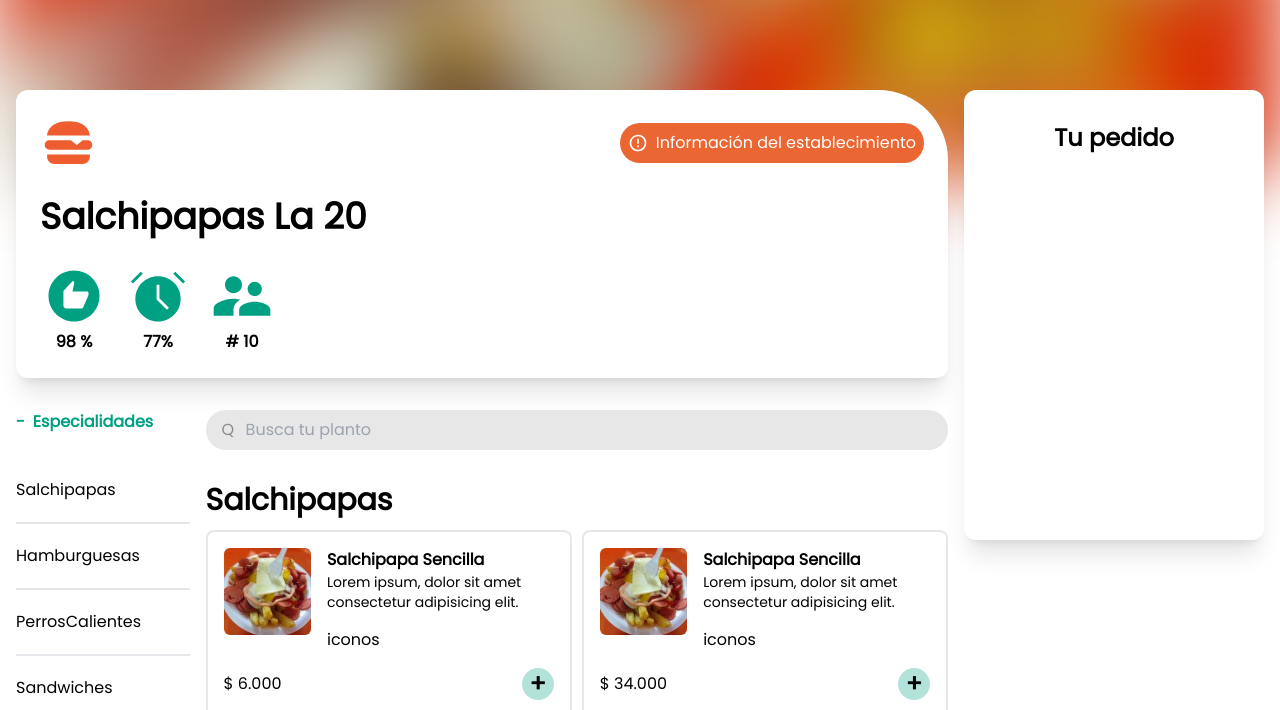
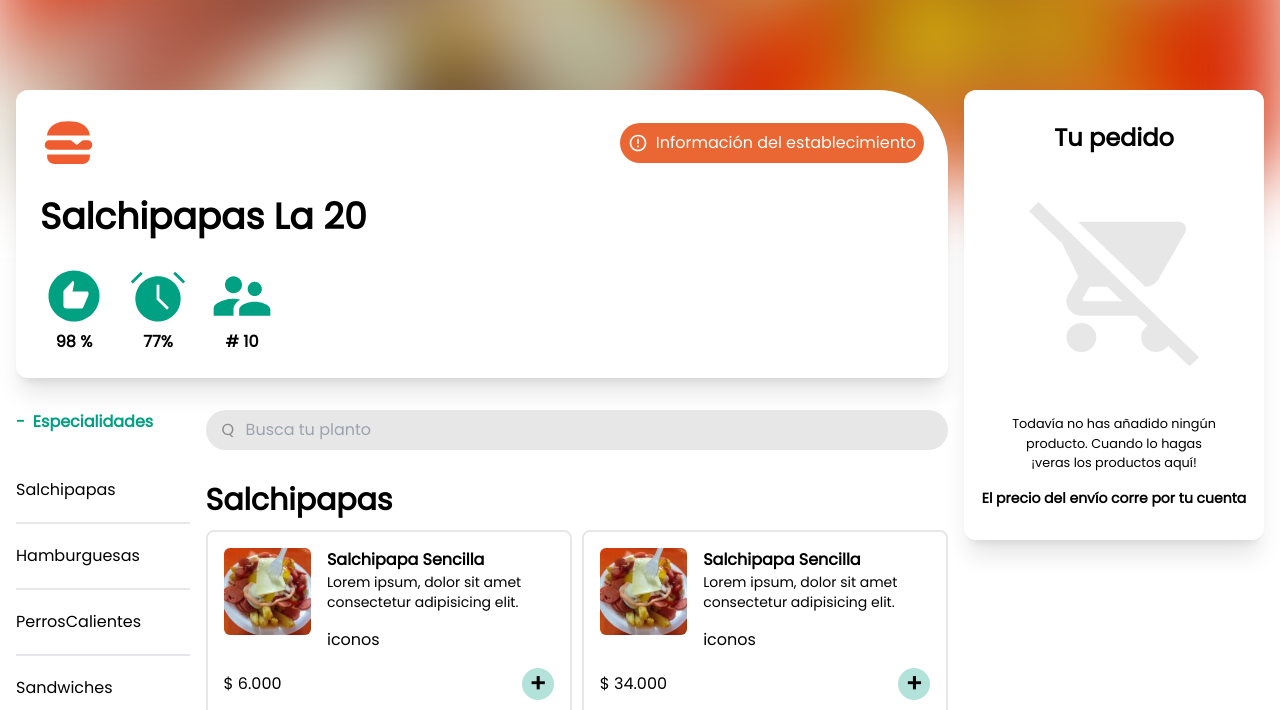
Before and after one commit to igrisdev/reservasonline, an Astro site: page /BuyOnline in a window 1280 px wide. Shown: the part 86-796 px from the top of the page. Built offline with nearby package versions, Linux system fonts and the light colour scheme; Astro itself is replaced by a stand-in of ours.

Commit message:
add new Icon BigCart

```diff
--- /dev/null
+++ b/src/assets/icons/BigCartIcon.astro
@@ -0,0 +1,12 @@
+<svg
+  width='170'
+  height='166'
+  viewBox='0 0 170 166'
+  fill='none'
+  xmlns='http://www.w3.org/2000/svg'
+>
+  <path
+    d='M170 156.155L9.49846 0.980957L0 10.1642L32.8333 41.9077L49.3621 75.6036L39.2653 93.3192C38.0686 95.3438 37.3955 97.73 37.3955 100.261C37.3955 104.096 38.9715 107.775 41.7767 110.487C44.5819 113.199 48.3866 114.723 52.3537 114.723H108.148L118.469 124.701C114.729 127.304 112.187 131.57 112.187 136.415C112.187 140.251 113.762 143.929 116.568 146.641C119.373 149.353 123.178 150.877 127.145 150.877C132.156 150.877 136.568 148.491 139.261 144.803L160.502 165.339L170 156.155ZM55.4949 100.261C54.999 100.261 54.5235 100.07 54.1728 99.7314C53.8222 99.3923 53.6252 98.9325 53.6252 98.4531L53.8495 97.5854L60.5807 85.7991H78.2314L93.1896 100.261H55.4949ZM116.3 85.7991C121.909 85.7991 126.846 82.8344 129.388 78.3513L156.164 31.5675C156.762 30.4106 157.061 29.1814 157.061 27.9521C157.061 26.0344 156.273 24.1952 154.871 22.8391C153.468 21.4831 151.566 20.7212 149.582 20.7212H48.9133L116.3 85.7991ZM52.3537 121.953C48.3866 121.953 44.5819 123.477 41.7767 126.189C38.9715 128.901 37.3955 132.58 37.3955 136.415C37.3955 140.251 38.9715 143.929 41.7767 146.641C44.5819 149.353 48.3866 150.877 52.3537 150.877C56.3209 150.877 60.1256 149.353 62.9308 146.641C65.736 143.929 67.3119 140.251 67.3119 136.415C67.3119 132.58 65.736 128.901 62.9308 126.189C60.1256 123.477 56.3209 121.953 52.3537 121.953Z'
+    fill='#E7E7E7'
+  ></path>
+</svg>
--- a/src/sections/buyOnline/main/Main.astro
+++ b/src/sections/buyOnline/main/Main.astro
@@ -4,6 +4,7 @@ import InfoIcon from '@assets/icons/InfoIcon.astro'
 import BigLikeIcon from '@assets/icons/BigLikeIcon.astro'
 import BigClockIcon from '@assets/icons/BigClockIcon.astro'
 import BigPeopleIcon from '@assets/icons/BigPeopleIcon.astro'
+import BigCartIcon from '@assets/icons/BigCartIcon.astro'
 
 import CartSpecialties from '@components/buyOnline/CartSpecialties.astro'
 
@@ -152,9 +153,23 @@ const { listaEspecialidades, specialties } = Astro.props
       class='h-full relative hidden lg:block'
     >
       <article
-        class='sticky top-0 bg-local_background_primary h-[450px] rounded-xl shadow-xl p-4 py-8'
+        class='sticky top-0 bg-local_background_primary h-[450px] rounded-xl shadow-xl p-4 py-8 flex flex-col justify-between items-center'
       >
-        <h2 class='text-center text-2xl font-bold'>Tu pedido</h2>
+        <h2 class='text-2xl font-bold'>Tu pedido</h2>
+
+        <div>
+          <BigCartIcon />
+        </div>
+
+        <div class='text-center'>
+          <small class='block'
+            >Todavía no has añadido ningún producto. Cuando lo hagas <br /> ¡veras
+            los productos aquí!</small
+          >
+          <span class='block mt-4 text-sm font-bold'>
+            El precio del envío corre por tu cuenta
+          </span>
+        </div>
       </article>
     </div>
   </section>
```
